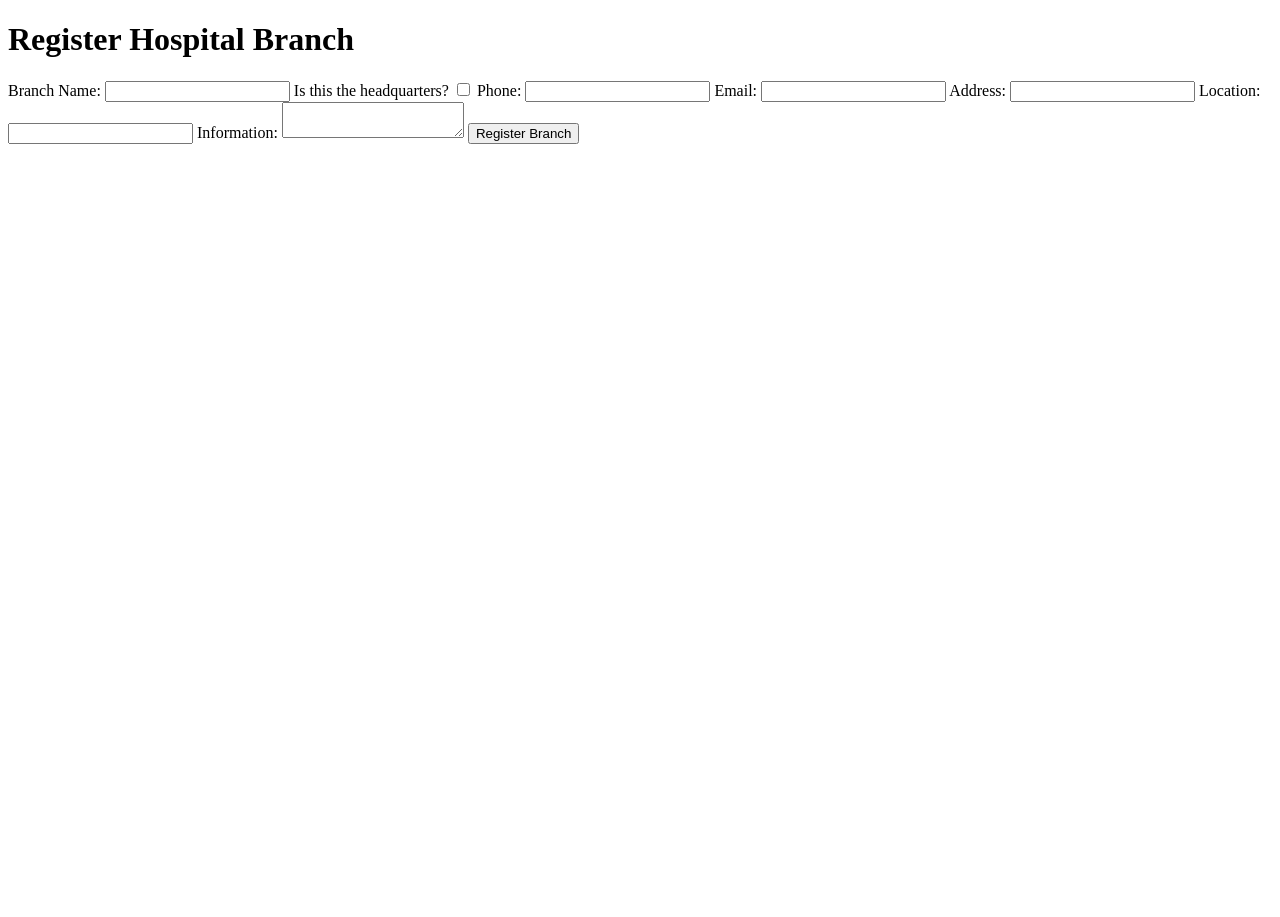
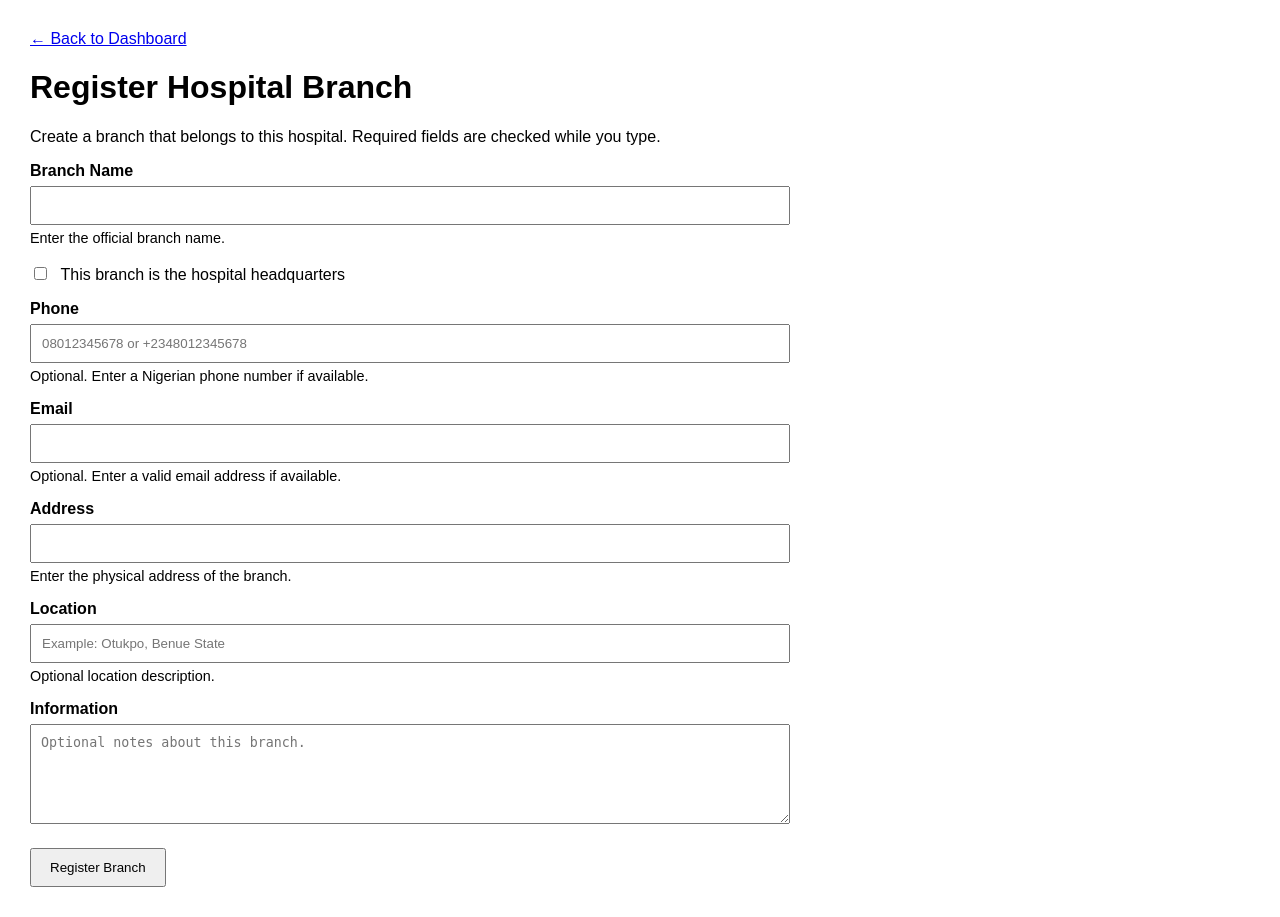
Before and after one commit to ejembiedwin36-oss/DrugReminder, a Flask app: template templates/register_branch.html in a window 1280 px wide. Before the commit the page ends 144 px from the top, so only its background shows below. Run offline with Flask 3, Linux system fonts and the light colour scheme; the template is opened without the code that fills it, so the values that code supplies are empty; parts of the project's set-up code (start-up, migrations or seed data) failed here and were passed over.

Commit message:
Add live validation to branch registration

```diff
--- a/templates/register_branch.html
+++ b/templates/register_branch.html
@@ -3,38 +3,121 @@
 <head>
     <meta charset="utf-8">
     <title>Register Hospital Branch</title>
+    <style>
+        body { font-family: Arial, sans-serif; margin: 30px; max-width: 760px; }
+        label { display: block; margin-top: 16px; font-weight: bold; }
+        input[type="text"], input[type="tel"], input[type="email"], textarea {
+            width: 100%; padding: 10px; margin-top: 6px; box-sizing: border-box;
+        }
+        textarea { min-height: 100px; }
+        .checkbox-row { margin-top: 18px; }
+        .checkbox-row label { display: inline; margin-left: 6px; font-weight: normal; }
+        .help { display: block; margin-top: 5px; font-size: 0.9em; }
+        .valid { border: 2px solid #2e7d32; }
+        .invalid { border: 2px solid #b00020; }
+        .message { padding: 12px; margin: 15px 0; border: 1px solid #b00020; }
+        button { margin-top: 20px; padding: 10px 18px; }
+    </style>
 </head>
+<body>
+    <p><a href="{{ url_for('dashboard') }}">← Back to Dashboard</a></p>
+    <h1>Register Hospital Branch</h1>
+    <p>Create a branch that belongs to this hospital. Required fields are checked while you type.</p>
 
-<body>
+    {% if message %}<div class="message">{{ message }}</div>{% endif %}
 
-    <h1>Register Hospital Branch</h1>
+    <form method="POST" id="branch-form" novalidate>
+        <label for="branch_name">Branch Name</label>
+        <input type="text" id="branch_name" name="branch_name" value="{{ request.form.get('branch_name', '') }}" required minlength="2" spellcheck="true">
+        <small class="help" id="branch-name-help">Enter the official branch name.</small>
 
-    <form method="POST">
+        <div class="checkbox-row">
+            <input type="checkbox" id="is_headquarters" name="is_headquarters" {% if request.form.get('is_headquarters') %}checked{% endif %}>
+            <label for="is_headquarters">This branch is the hospital headquarters</label>
+        </div>
 
-        <label for="branch_name">Branch Name:</label>
-        <input type="text" id="branch_name" name="branch_name" required>
+        <label for="phone">Phone</label>
+        <input type="tel" id="phone" name="phone" value="{{ request.form.get('phone', '') }}" placeholder="08012345678 or +2348012345678">
+        <small class="help" id="phone-help">Optional. Enter a Nigerian phone number if available.</small>
 
-        <label for="is_headquarters">Is this the headquarters?</label>
-        <input type="checkbox" id="is_headquarters" name="is_headquarters" value="true">
+        <label for="email">Email</label>
+        <input type="email" id="email" name="email" value="{{ request.form.get('email', '') }}" autocomplete="email">
+        <small class="help" id="email-help">Optional. Enter a valid email address if available.</small>
 
-        <label for="phone">Phone:</label>
-        <input type="tel" id="phone" name="phone">
+        <label for="address">Address</label>
+        <input type="text" id="address" name="address" value="{{ request.form.get('address', '') }}" required minlength="3" spellcheck="true">
+        <small class="help" id="address-help">Enter the physical address of the branch.</small>
 
-        <label for="email">Email:</label>
-        <input type="email" id="email" name="email">
+        <label for="location">Location</label>
+        <input type="text" id="location" name="location" value="{{ request.form.get('location', '') }}" spellcheck="true" placeholder="Example: Otukpo, Benue State">
+        <small class="help">Optional location description.</small>
 
-        <label for="address">Address:</label>
-        <input type="text" id="address" name="address" required>
-
-        <label for="location">Location:</label>
-        <input type="text" id="location" name="location">
-
-        <label for="information">Information:</label>
-        <textarea id="information" name="information"></textarea>
+        <label for="information">Information</label>
+        <textarea id="information" name="information" spellcheck="true" placeholder="Optional notes about this branch.">{{ request.form.get('information', '') }}</textarea>
 
         <button type="submit">Register Branch</button>
-
     </form>
 
+    <script>
+        const form = document.getElementById('branch-form');
+        const branchName = document.getElementById('branch_name');
+        const phone = document.getElementById('phone');
+        const email = document.getElementById('email');
+        const address = document.getElementById('address');
+
+        function setState(field, help, valid, validText, invalidText) {
+            field.classList.toggle('valid', valid);
+            field.classList.toggle('invalid', !valid);
+            help.textContent = valid ? validText : invalidText;
+            return valid;
+        }
+
+        function validateBranchName() {
+            const value = branchName.value.trim();
+            return setState(branchName, document.getElementById('branch-name-help'), value.length >= 2,
+                'Branch name looks good.', 'Branch name must contain at least 2 characters.');
+        }
+
+        function validatePhone() {
+            const raw = phone.value.trim();
+            if (!raw) {
+                phone.classList.remove('valid', 'invalid');
+                document.getElementById('phone-help').textContent = 'Optional. Enter a Nigerian phone number if available.';
+                return true;
+            }
+            const cleaned = raw.replace(/[\s()-]/g, '');
+            const valid = /^0\d{10}$/.test(cleaned) || /^\+234\d{10}$/.test(cleaned);
+            return setState(phone, document.getElementById('phone-help'), valid,
+                'Phone number looks good.', 'Use 11 digits starting with 0, or +234 followed by 10 digits.');
+        }
+
+        function validateEmail() {
+            const value = email.value.trim();
+            if (!value) {
+                email.classList.remove('valid', 'invalid');
+                document.getElementById('email-help').textContent = 'Optional. Enter a valid email address if available.';
+                return true;
+            }
+            const valid = /^[^\s@]+@[^\s@]+\.[^\s@]+$/.test(value);
+            return setState(email, document.getElementById('email-help'), valid,
+                'Email address looks good.', 'Enter a valid email address, for example branch@example.com.');
+        }
+
+        function validateAddress() {
+            const value = address.value.trim();
+            return setState(address, document.getElementById('address-help'), value.length >= 3,
+                'Address looks good.', 'Address must contain at least 3 characters.');
+        }
+
+        branchName.addEventListener('input', validateBranchName);
+        phone.addEventListener('input', validatePhone);
+        email.addEventListener('input', validateEmail);
+        address.addEventListener('input', validateAddress);
+
+        form.addEventListener('submit', function(event) {
+            const valid = validateBranchName() && validatePhone() && validateEmail() && validateAddress();
+            if (!valid) event.preventDefault();
+        });
+    </script>
 </body>
 </html>
```
